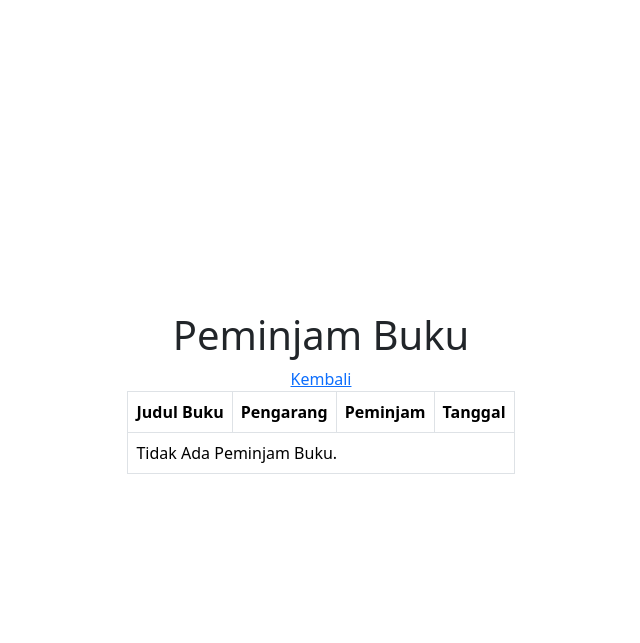
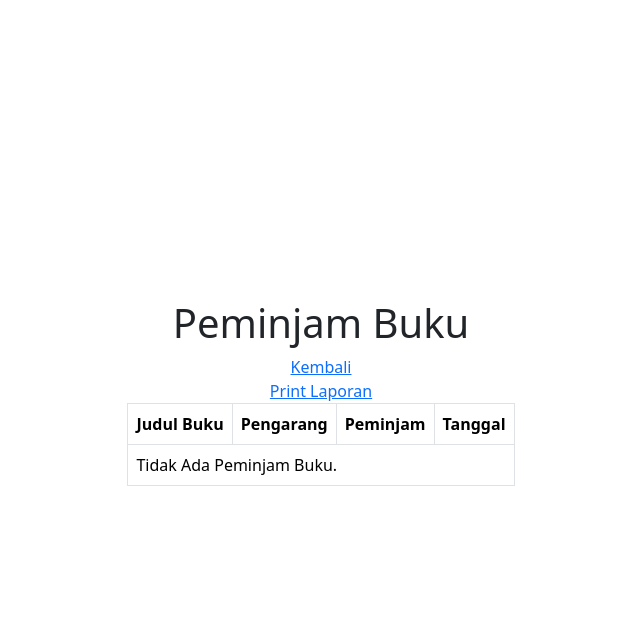
Before and after one commit to A063MuhammadIrfanAryaSyahputra/ManajemenPerpustakaan, a PHP site: page /peminjam.php in a window 1280 px wide. Shown: the top 643 px of the page, without its empty margins (319-959 px from the left). Run offline with PHP 8.4, Linux system fonts and the light colour scheme; the visitor is signed in with stand-in values (Sample User, id 1); data that the repository does not hold is empty.

Commit message:
add print button

```diff
--- a/peminjaman/peminjam.php
+++ b/peminjaman/peminjam.php
@@ -17,6 +17,8 @@
         <h1>Peminjam Buku</h1>
     </div>
     <a href="../auth/dashboard.php">Kembali</a>
+    <a href="print.php">Print Laporan</a>
+
 
     <div style="max-height: 500px; overflow-y: auto;">
         <table class="table table-bordered">
```
